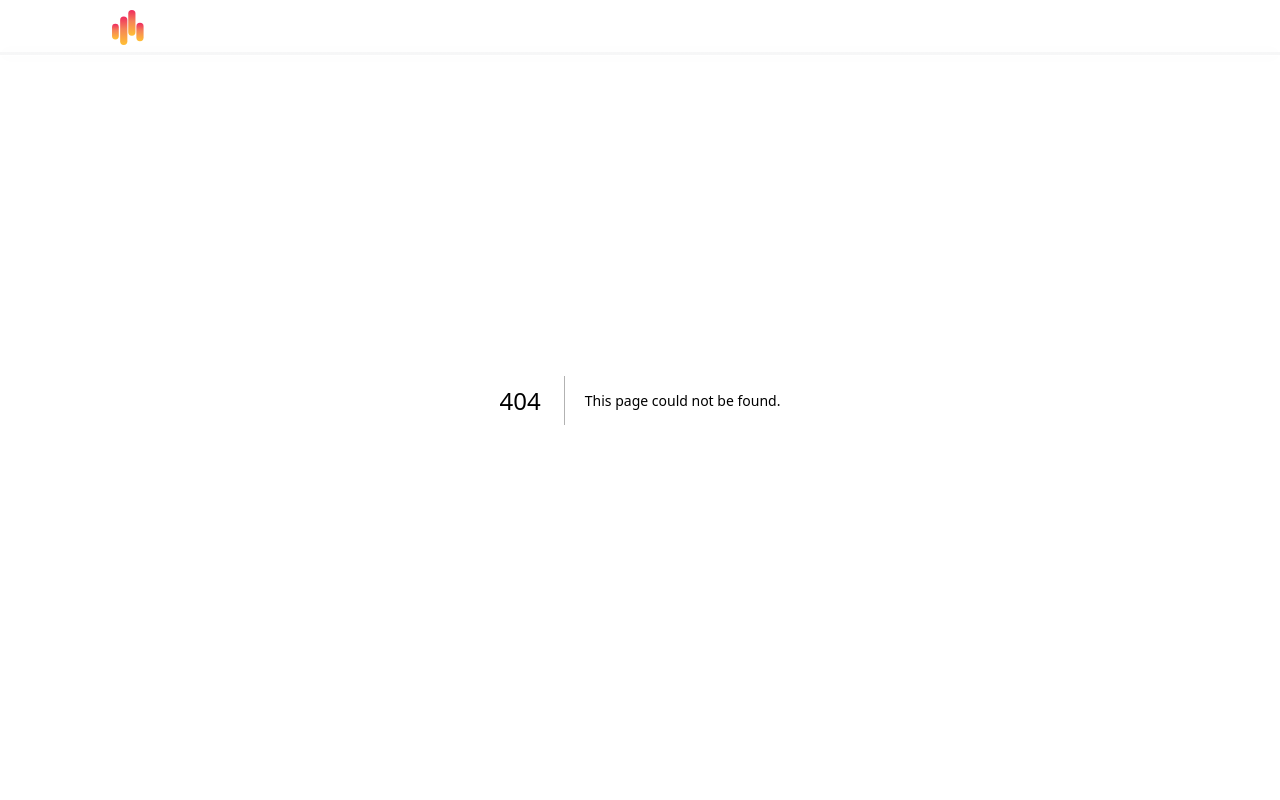
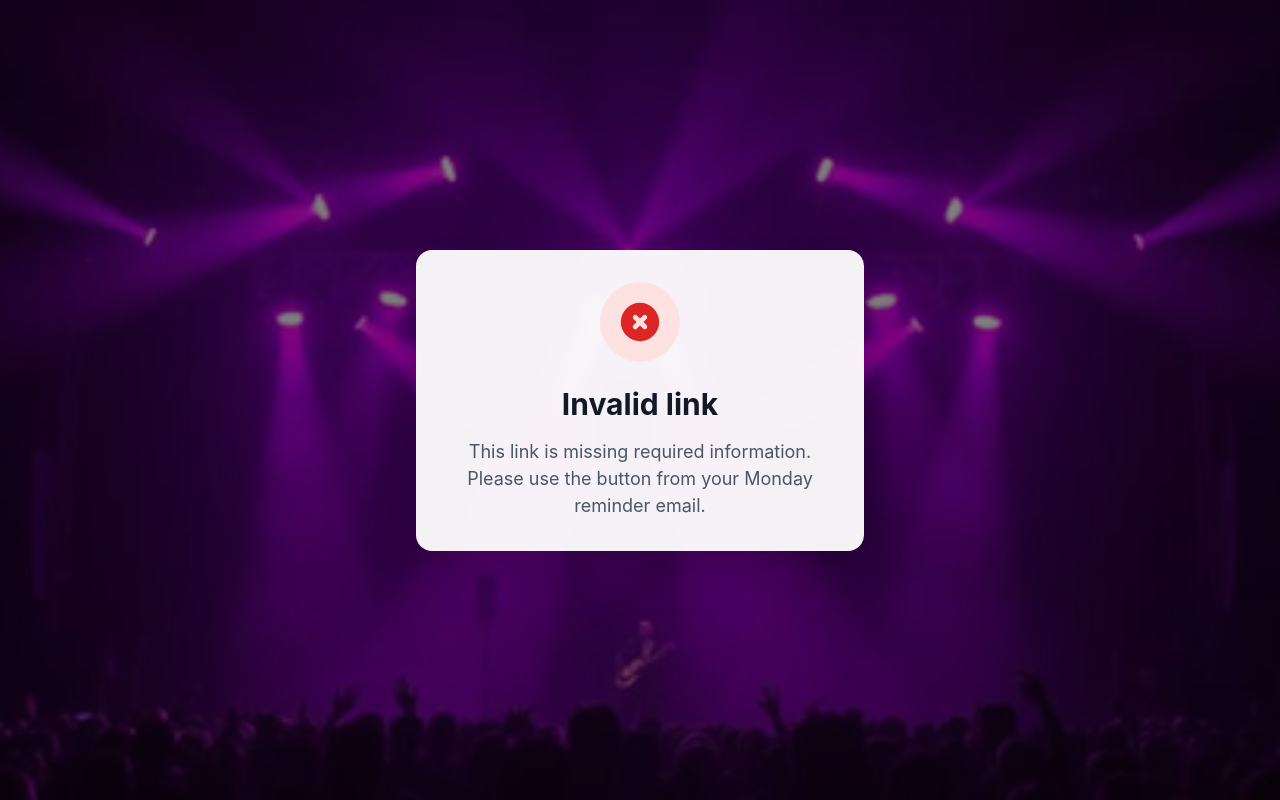
Before and after one commit to soundcheck-capital/soundcheck-showcase, a Next.js app: page /request-advance/confirm in a window 1280 px wide. Before the commit this address had no page. Built offline with nearby package versions, Linux system fonts and the light colour scheme.

Commit message:
Add advance request confirmation page for Monday reminder emails.
Provides a token-gated landing page and API proxy so users get feedback when they click the weekly re-up link.

Co-authored-by: Cursor <cursoragent@cursor.com>

```diff
--- /dev/null
+++ b/app/api/request-advance/confirm/route.js
@@ -0,0 +1,29 @@
+import { confirmAdvanceRequest } from '../../../../services/requestAdvanceConfirm'
+
+export async function POST(request) {
+  let body
+
+  try {
+    body = await request.json()
+  } catch {
+    return Response.json({ status: 'invalid_token' }, { status: 400 })
+  }
+
+  const token = typeof body.token === 'string' ? body.token.trim() : ''
+
+  if (!token) {
+    return Response.json({ status: 'missing_token' }, { status: 400 })
+  }
+
+  const result = await confirmAdvanceRequest(token)
+
+  if (result.status === 'backend_unavailable') {
+    return Response.json({ status: 'backend_unavailable' }, { status: 503 })
+  }
+
+  if (result.status === 'invalid_token' || result.status === 'expired_token') {
+    return Response.json({ status: result.status }, { status: 400 })
+  }
+
+  return Response.json({ status: result.status })
+}
--- /dev/null
+++ b/app/request-advance/confirm/RequestAdvanceConfirm.css
@@ -0,0 +1,96 @@
+.request-advance-confirm {
+  min-height: 100vh;
+  display: flex;
+  flex-direction: column;
+  justify-content: center;
+  align-items: center;
+  padding: 48px 24px;
+  background-image: url('/images/concert1.png');
+  background-size: cover;
+  background-position: center;
+  background-color: rgba(0, 0, 0, 0.5);
+  background-blend-mode: overlay;
+}
+
+.request-advance-confirm-inner {
+  max-width: 28rem;
+  width: 100%;
+  text-align: center;
+}
+
+.request-advance-confirm-card {
+  background: rgba(255, 255, 255, 0.95);
+  backdrop-filter: blur(8px);
+  -webkit-backdrop-filter: blur(8px);
+  border-radius: 16px;
+  padding: 32px;
+  box-shadow: 0 25px 50px -12px rgba(0, 0, 0, 0.25);
+}
+
+.request-advance-confirm-icon-wrap {
+  display: flex;
+  justify-content: center;
+  margin-bottom: 24px;
+}
+
+.request-advance-confirm-icon {
+  width: 80px;
+  height: 80px;
+  border-radius: 50%;
+  display: flex;
+  align-items: center;
+  justify-content: center;
+}
+
+.request-advance-confirm-icon--success {
+  background: #dcfce7;
+}
+
+.request-advance-confirm-icon--success svg {
+  width: 48px;
+  height: 48px;
+  color: #16a34a;
+}
+
+.request-advance-confirm-icon--loading {
+  background: #e0e7ff;
+}
+
+.request-advance-confirm-spinner {
+  width: 40px;
+  height: 40px;
+  border: 4px solid #c7d2fe;
+  border-top-color: #4f46e5;
+  border-radius: 50%;
+  animation: request-advance-confirm-spin 0.8s linear infinite;
+}
+
+.request-advance-confirm-icon--error {
+  background: #fee2e2;
+}
+
+.request-advance-confirm-icon--error svg {
+  width: 48px;
+  height: 48px;
+  color: #dc2626;
+}
+
+.request-advance-confirm-title {
+  font-size: 1.875rem;
+  font-weight: 700;
+  color: #111827;
+  margin: 0 0 16px;
+}
+
+.request-advance-confirm-message {
+  color: #4b5563;
+  font-size: 1.125rem;
+  margin: 0;
+  line-height: 1.5;
+}
+
+@keyframes request-advance-confirm-spin {
+  to {
+    transform: rotate(360deg);
+  }
+}
--- /dev/null
+++ b/app/request-advance/confirm/layout.js
@@ -0,0 +1,7 @@
+export const metadata = {
+  title: 'Request Received | SoundCheck Capital',
+}
+
+export default function RequestAdvanceConfirmLayout({ children }) {
+  return children
+}
--- /dev/null
+++ b/app/request-advance/confirm/page.js
@@ -0,0 +1,151 @@
+'use client'
+
+import { Suspense, useEffect, useState } from 'react'
+import { useSearchParams } from 'next/navigation'
+import './RequestAdvanceConfirm.css'
+
+const VIEW = {
+  loading: {
+    icon: 'loading',
+    title: 'Confirming your request...',
+    message: 'Please wait while we register your advance request.',
+  },
+  confirmed: {
+    icon: 'success',
+    title: 'Request received!',
+    message:
+      "We've received your request for a new advance. Our team will be in touch soon.",
+  },
+  already_confirmed: {
+    icon: 'success',
+    title: 'Request already received',
+    message:
+      'We already have your request on file. Our team will be in touch soon.',
+  },
+  missing_token: {
+    icon: 'error',
+    title: 'Invalid link',
+    message:
+      'This link is missing required information. Please use the button from your Monday reminder email.',
+  },
+  invalid_token: {
+    icon: 'error',
+    title: 'Invalid link',
+    message:
+      'This link is not valid. Please use the button from your most recent Monday reminder email.',
+  },
+  expired_token: {
+    icon: 'error',
+    title: 'Link expired',
+    message:
+      'This link has expired. Please wait for your next Monday reminder email or contact our team.',
+  },
+  backend_unavailable: {
+    icon: 'error',
+    title: 'Something went wrong',
+    message:
+      "We couldn't confirm your request right now. Please try again in a few minutes or contact our team.",
+  },
+}
+
+function ConfirmContent() {
+  const searchParams = useSearchParams()
+  const token = searchParams.get('token')
+  const [viewKey, setViewKey] = useState(token ? 'loading' : 'missing_token')
+
+  useEffect(() => {
+    if (!token) {
+      return
+    }
+
+    let cancelled = false
+
+    async function confirmRequest() {
+      try {
+        const response = await fetch('/api/request-advance/confirm', {
+          method: 'POST',
+          headers: { 'Content-Type': 'application/json' },
+          body: JSON.stringify({ token }),
+        })
+
+        const data = await response.json()
+        const status = VIEW[data.status] ? data.status : 'backend_unavailable'
+
+        if (!cancelled) {
+          setViewKey(status)
+        }
+      } catch {
+        if (!cancelled) {
+          setViewKey('backend_unavailable')
+        }
+      }
+    }
+
+    confirmRequest()
+
+    return () => {
+      cancelled = true
+    }
+  }, [token])
+
+  const view = VIEW[viewKey]
+
+  return (
+    <div className="request-advance-confirm">
+      <div className="request-advance-confirm-inner">
+        <div className="request-advance-confirm-card">
+          <div className="request-advance-confirm-icon-wrap">
+            <div
+              className={`request-advance-confirm-icon request-advance-confirm-icon--${view.icon}`}
+            >
+              {view.icon === 'loading' && (
+                <div className="request-advance-confirm-spinner" aria-hidden="true" />
+              )}
+              {view.icon === 'success' && (
+                <svg fill="currentColor" viewBox="0 0 20 20" aria-hidden="true">
+                  <path
+                    fillRule="evenodd"
+                    d="M10 18a8 8 0 100-16 8 8 0 000 16zm3.707-9.293a1 1 0 00-1.414-1.414L9 10.586 7.707 9.293a1 1 0 00-1.414 1.414l2 2a1 1 0 001.414 0l4-4z"
+                    clipRule="evenodd"
+                  />
+                </svg>
+              )}
+              {view.icon === 'error' && (
+                <svg fill="currentColor" viewBox="0 0 20 20" aria-hidden="true">
+                  <path
+                    fillRule="evenodd"
+                    d="M10 18a8 8 0 100-16 8 8 0 000 16zM8.707 7.293a1 1 0 00-1.414 1.414L8.586 10l-1.293 1.293a1 1 0 101.414 1.414L10 11.414l1.293 1.293a1 1 0 001.414-1.414L11.414 10l1.293-1.293a1 1 0 00-1.414-1.414L10 8.586 8.707 7.293z"
+                    clipRule="evenodd"
+                  />
+                </svg>
+              )}
+            </div>
+          </div>
+
+          <h1 className="request-advance-confirm-title">{view.title}</h1>
+          <p className="request-advance-confirm-message" role="status" aria-live="polite">
+            {view.message}
+          </p>
+        </div>
+      </div>
+    </div>
+  )
+}
+
+export default function RequestAdvanceConfirmPage() {
+  return (
+    <Suspense
+      fallback={
+        <div className="request-advance-confirm">
+          <div className="request-advance-confirm-inner">
+            <div className="request-advance-confirm-card">
+              <p className="request-advance-confirm-message">Loading...</p>
+            </div>
+          </div>
+        </div>
+      }
+    >
+      <ConfirmContent />
+    </Suspense>
+  )
+}
--- a/components/LayoutClient.js
+++ b/components/LayoutClient.js
@@ -3,9 +3,11 @@
 import { usePathname } from 'next/navigation'
 import Header from './Header'
 
+const STANDALONE_ROUTES = ['/docusign-success', '/request-advance/confirm']
+
 export default function LayoutClient({ children }) {
   const pathname = usePathname()
-  const hideHeader = pathname === '/docusign-success'
+  const hideHeader = STANDALONE_ROUTES.some((route) => pathname.startsWith(route))
 
   return (
     <>
--- /dev/null
+++ b/services/requestAdvanceConfirm.js
@@ -0,0 +1,43 @@
+const DEFAULT_CONFIRM_PATH = '/api/advance-requests/confirm'
+
+export async function confirmAdvanceRequest(token) {
+  const backendUrl = process.env.APPLICATION_FORM_BACKEND_URL?.replace(/\/$/, '')
+  const confirmPath =
+    process.env.APPLICATION_FORM_BACKEND_CONFIRM_PATH || DEFAULT_CONFIRM_PATH
+
+  if (!backendUrl) {
+    return { status: 'backend_unavailable' }
+  }
+
+  const response = await fetch(`${backendUrl}${confirmPath}`, {
+    method: 'POST',
+    headers: { 'Content-Type': 'application/json' },
+    body: JSON.stringify({ token }),
+    cache: 'no-store',
+  })
+
+  let data = {}
+  try {
+    data = await response.json()
+  } catch {
+    data = {}
+  }
+
+  if (response.ok) {
+    const status = data.status === 'already_confirmed' ? 'already_confirmed' : 'confirmed'
+    return { status }
+  }
+
+  if (response.status === 410) {
+    return { status: 'expired_token' }
+  }
+
+  if (response.status === 400) {
+    if (data.error === 'expired_token') {
+      return { status: 'expired_token' }
+    }
+    return { status: 'invalid_token' }
+  }
+
+  return { status: 'backend_unavailable' }
+}
```
